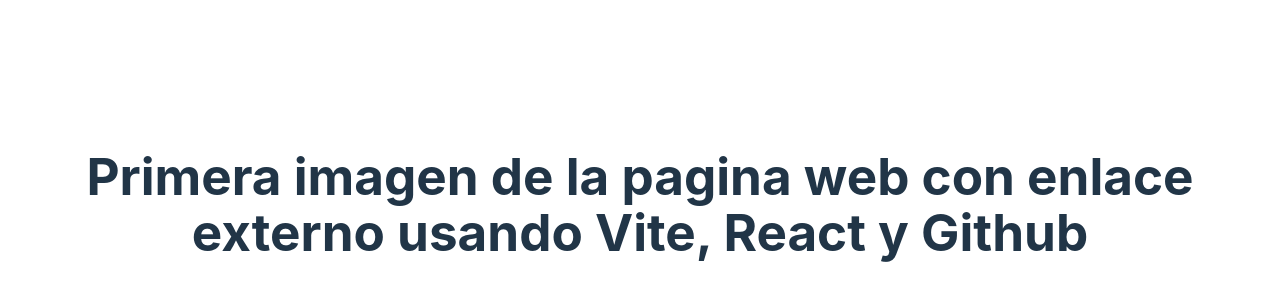
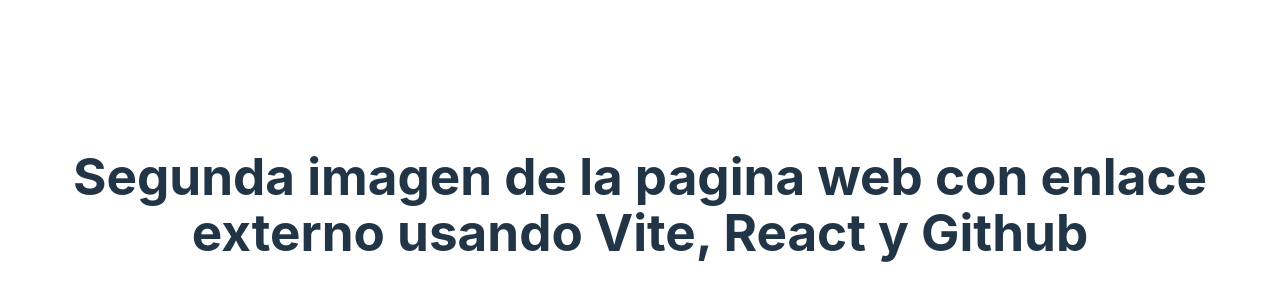
Before and after one commit to tokki9/Vite-React, a React (Vite) app: page / in a window 1280 px wide. Shown: the part 196-496 px from the top of the page. Built offline with nearby package versions, Linux system fonts and the light colour scheme.

Commit message:
Segundo commir de la experiencia 1

```diff
--- a/src/App.jsx
+++ b/src/App.jsx
@@ -1,3 +1,9 @@
+/*
+Archivo : index.html
+Autor : Paolo Jesus Mansilla Ttito
+Fecha : 29/09/2024
+Descripción : Creacion de pagina con enlace externo (No LocalHost)
+*/
 import { useState } from 'react'
 import reactLogo from './assets/react.svg'
 import viteLogo from '/vite.svg'
@@ -8,7 +14,7 @@ function App() {
 
   return (
     <h1>
-      Primera imagen de la pagina web con enlace externo usando Vite, React y Github
+      Segunda imagen de la pagina web con enlace externo usando Vite, React y Github
     </h1>
   )
 }
```
